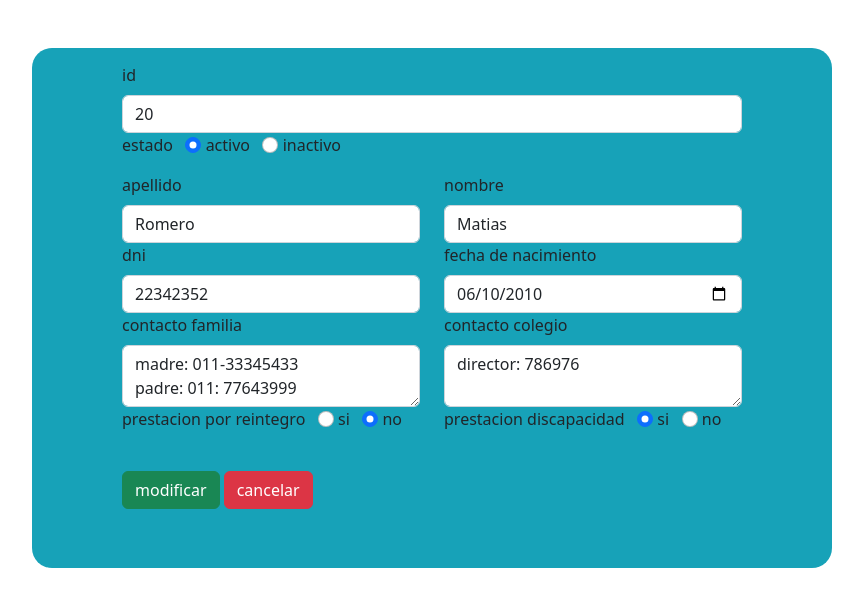
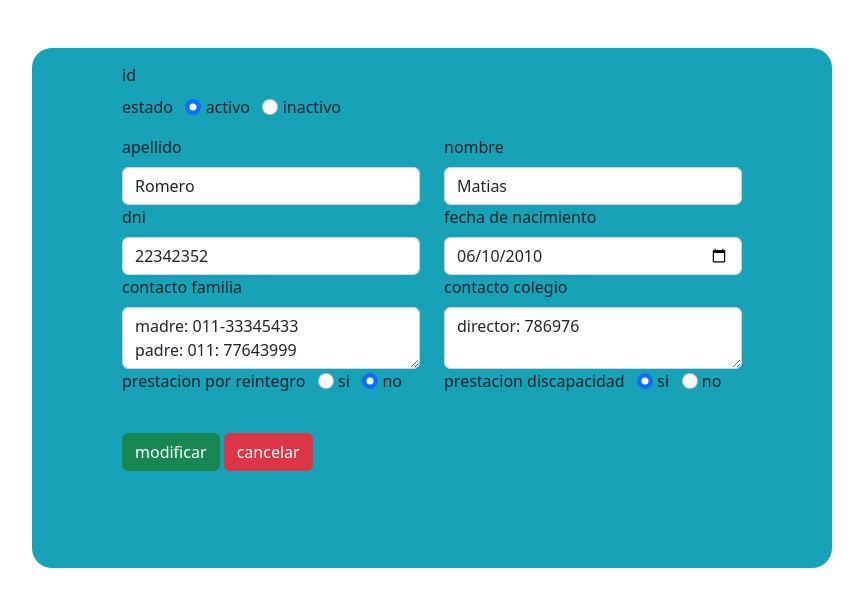
Before and after one commit to marianoalfonso/genesys-abocad, a PHP site: page /genesys-abocad/pacientesEdit.php?id=20 in a window 1280 px wide. Shown: the part 58-665 px from the top of the page, without its empty margins (208-1071 px from the left). Run offline with PHP 8.4, Linux system fonts and the light colour scheme; data comes from the database, SQL or seed files in the repository.

Commit message:
id hidden

```diff
--- a/modules/pacientes/pacientesEdit.php
+++ b/modules/pacientes/pacientesEdit.php
@@ -42,7 +42,7 @@
                     <!-- id -->
                     <div class="col">
                         <label class="form-label">id</label>
-                        <input type="numeric" class="form-control" name="id" value="<?php echo $id ?>" readonly>
+                        <input type="numeric" class="form-control" name="id" value="<?php echo $id ?>" hidden>
                     </div>
                     <!-- estado -->
                     <div class="row">
```
